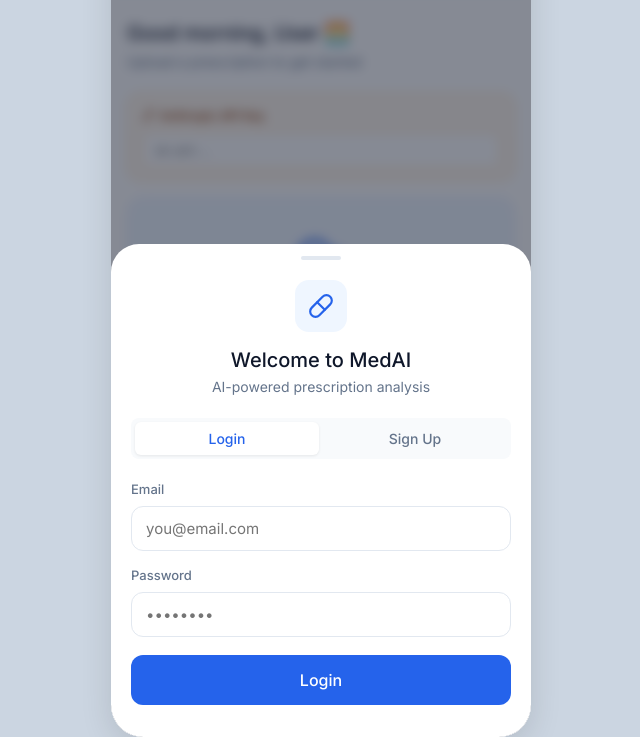
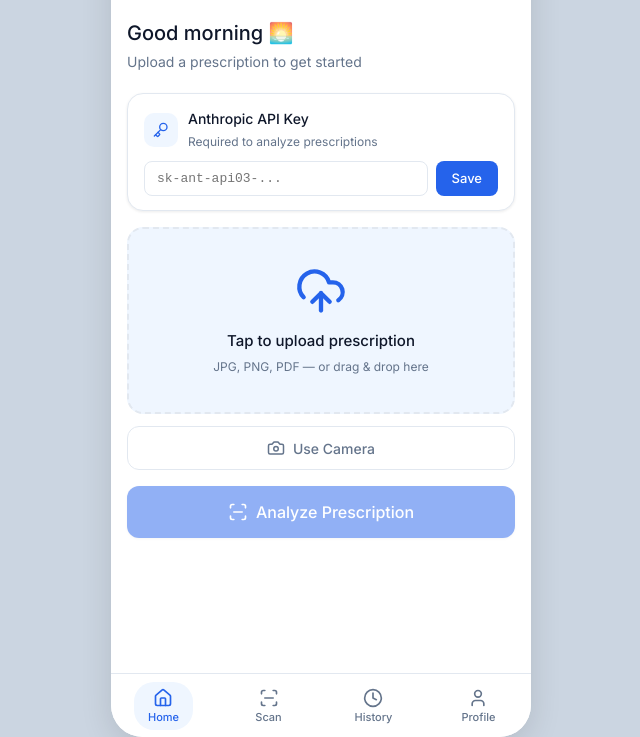
Before and after one commit to Gnani242/Medican, a plain HTML site: page index.html in a window 1280 px wide. Shown: the part 63-800 px from the top of the page, without its empty margins (319-959 px from the left). Drawn offline with nearby package versions, Linux system fonts and the light colour scheme.

Commit message:
update project

```diff
--- a/index.html
+++ b/index.html
@@ -202,113 +202,7 @@ a       { text-decoration: none; }
 .nav-tab.active .nav-pill-wrap { background: var(--primary-light); }
 .nav-tab svg { width: 20px; height: 20px; }
 
-/* ============================================================
-   SECTION: Auth Modal (Login / Signup)
-   ============================================================ */
-.modal-overlay {
-  position: absolute;
-  inset: 0;
-  background: rgba(15, 23, 42, 0.5);
-  backdrop-filter: blur(6px);
-  -webkit-backdrop-filter: blur(6px);
-  display: flex;
-  align-items: flex-end;
-  z-index: 100;
-  border-radius: 32px;
-  overflow: hidden;
-}
-
-.modal-sheet {
-  width: 100%;
-  background: var(--surface);
-  border-radius: 28px 28px 32px 32px;
-  padding: 12px 20px 32px;
-  animation: sheetUp 300ms ease both;
-}
-
-@keyframes sheetUp {
-  from { transform: translateY(100%); }
-  to   { transform: translateY(0); }
-}
-
-.modal-drag-bar {
-  width: 40px; height: 4px;
-  background: var(--border);
-  border-radius: 2px;
-  margin: 0 auto 20px;
-}
-
-.modal-icon {
-  width: 52px; height: 52px;
-  background: var(--primary-light);
-  border-radius: 14px;
-  display: flex; align-items: center; justify-content: center;
-  color: var(--primary);
-  margin: 0 auto 12px;
-}
-.modal-icon svg { width: 26px; height: 26px; }
-
-.modal-title { font-size: 20px; font-weight: 500; text-align: center; }
-.modal-sub   { font-size: 14px; color: var(--text-secondary); text-align: center; margin-bottom: 20px; }
-
-.tab-row {
-  display: flex;
-  gap: 4px;
-  background: var(--bg);
-  border-radius: var(--radius-sm);
-  padding: 4px;
-  margin-bottom: 20px;
-}
-.tab-btn {
-  flex: 1;
-  padding: 8px;
-  border-radius: 6px;
-  font-size: 14px;
-  font-weight: 500;
-  color: var(--text-secondary);
-  transition: all 0.2s;
-  text-align: center;
-}
-.tab-btn.active {
-  background: var(--surface);
-  color: var(--primary);
-  box-shadow: var(--shadow-sm);
-}
-
-.field { margin-bottom: 14px; }
-.field label {
-  display: block;
-  font-size: 13px;
-  font-weight: 500;
-  color: var(--text-secondary);
-  margin-bottom: 6px;
-}
-.field input {
-  width: 100%;
-  padding: 12px 14px;
-  border: 1.5px solid var(--border);
-  border-radius: var(--radius-md);
-  font-size: 15px;
-  color: var(--text-primary);
-  background: var(--surface);
-  outline: none;
-  transition: border-color 0.2s;
-}
-.field input:focus { border-color: var(--primary); }
-
-.modal-cta {
-  width: 100%;
-  height: 50px;
-  background: var(--primary);
-  color: white;
-  border-radius: var(--radius-md);
-  font-size: 16px;
-  font-weight: 500;
-  transition: all 0.2s;
-  margin-top: 4px;
-}
-.modal-cta:hover { background: var(--primary-dark); transform: translateY(-1px); box-shadow: var(--shadow-md); }
-.modal-cta:active { transform: scale(0.97); }
+/* (Auth modal removed) */
 
 /* ============================================================
    SECTION: Home Page
@@ -317,35 +211,77 @@ a       { text-decoration: none; }
 .greeting h2 { font-size: 20px; font-weight: 500; }
 .greeting p  { font-size: 14px; color: var(--text-secondary); margin-top: 2px; }
 
-/* API Key Banner */
-.key-banner {
-  background: #FFF7ED;
-  border: 1px solid #FED7AA;
-  border-radius: var(--radius-md);
-  padding: 12px 14px;
+/* API Key Card */
+.key-card {
+  background: var(--surface);
+  border: 1.5px solid var(--border);
+  border-radius: var(--radius-lg);
+  padding: 14px 16px;
   margin-bottom: 16px;
+  box-shadow: var(--shadow-sm);
 }
-.key-banner label {
-  display: block;
-  font-size: 12px;
-  font-weight: 600;
-  color: #92400E;
-  margin-bottom: 6px;
+.key-card.has-key {
+  border-color: #A7F3D0;
+  background: #F0FDF9;
+}
+.key-card-top {
   display: flex;
   align-items: center;
-  gap: 5px;
+  gap: 10px;
+  margin-bottom: 10px;
 }
-.key-banner input {
-  width: 100%;
+.key-card-icon {
+  width: 34px; height: 34px;
+  background: var(--primary-light);
+  border-radius: 10px;
+  display: flex; align-items: center; justify-content: center;
+  color: var(--primary);
+  flex-shrink: 0;
+}
+.key-card-icon svg { width: 16px; height: 16px; }
+.key-card.has-key .key-card-icon { background: #DCFCE7; color: var(--success); }
+.key-card-title { font-size: 14px; font-weight: 500; color: var(--text-primary); }
+.key-card-sub   { font-size: 12px; color: var(--text-secondary); margin-top: 1px; }
+.key-input-row {
+  display: flex;
+  gap: 8px;
+}
+.key-input-row input {
+  flex: 1;
   padding: 9px 12px;
-  border: 1px solid #FED7AA;
+  border: 1.5px solid var(--border);
   border-radius: var(--radius-sm);
   font-size: 13px;
+  color: var(--text-primary);
   background: white;
-  color: var(--text-primary);
   outline: none;
+  transition: border-color 0.2s;
+  font-family: monospace;
 }
-.key-banner input:focus { border-color: var(--primary); }
+.key-input-row input:focus { border-color: var(--primary); }
+.key-save-btn {
+  padding: 9px 16px;
+  background: var(--primary);
+  color: white;
+  border-radius: var(--radius-sm);
+  font-size: 13px;
+  font-weight: 500;
+  white-space: nowrap;
+  transition: all 0.2s;
+  flex-shrink: 0;
+}
+.key-save-btn:hover { background: var(--primary-dark); }
+.key-saved-badge {
+  display: none;
+  align-items: center;
+  gap: 5px;
+  font-size: 12px;
+  color: var(--success);
+  margin-top: 6px;
+  font-weight: 500;
+}
+.key-card.has-key .key-saved-badge { display: flex; }
+.key-saved-badge svg { width: 14px; height: 14px; }
 
 /* Upload Zone */
 .upload-zone {
@@ -792,36 +728,7 @@ a       { text-decoration: none; }
 <!-- SECTION: App Shell -->
 <div class="app-shell" id="appShell">
 
-  <!-- SECTION: Auth Modal -->
-  <div class="modal-overlay" id="authModal">
-    <div class="modal-sheet">
-      <div class="modal-drag-bar"></div>
-      <div class="modal-icon"><i data-lucide="pill"></i></div>
-      <p class="modal-title">Welcome to MedAI</p>
-      <p class="modal-sub">AI-powered prescription analysis</p>
-
-      <div class="tab-row">
-        <button class="tab-btn active" id="tabLogin"  onclick="switchAuthTab('login')">Login</button>
-        <button class="tab-btn"        id="tabSignup" onclick="switchAuthTab('signup')">Sign Up</button>
-      </div>
-
-      <form id="authForm" onsubmit="handleAuth(event)">
-        <div class="field hidden" id="nameField">
-          <label>Full Name</label>
-          <input type="text" id="inpName" placeholder="Your name">
-        </div>
-        <div class="field">
-          <label>Email</label>
-          <input type="email" id="inpEmail" placeholder="you@email.com" required>
-        </div>
-        <div class="field">
-          <label>Password</label>
-          <input type="password" id="inpPass" placeholder="••••••••" required>
-        </div>
-        <button type="submit" class="modal-cta" id="authCta">Login</button>
-      </form>
-    </div>
-  </div>
+  <!-- Auth modal removed -->
 
   <!-- SECTION: Top App Bar -->
   <header class="app-bar">
@@ -845,9 +752,23 @@ a       { text-decoration: none; }
         <p>Upload a prescription to get started</p>
       </div>
 
-      <div class="key-banner">
-        <label><i data-lucide="key" style="width:13px;height:13px;display:inline;"></i> Anthropic API Key</label>
-        <input type="password" id="apiKeyInput" placeholder="sk-ant-..." oninput="onApiKeyInput()">
+      <!-- API Key Card -->
+      <div class="key-card" id="keyCard">
+        <div class="key-card-top">
+          <div class="key-card-icon"><i data-lucide="key"></i></div>
+          <div>
+            <div class="key-card-title">Anthropic API Key</div>
+            <div class="key-card-sub">Required to analyze prescriptions</div>
+          </div>
+        </div>
+        <div class="key-input-row">
+          <input type="password" id="apiKeyInput" placeholder="sk-ant-api03-...">
+          <button class="key-save-btn" onclick="saveApiKey()">Save</button>
+        </div>
+        <div class="key-saved-badge">
+          <i data-lucide="check-circle-2"></i>
+          API key saved — ready to analyze
+        </div>
       </div>
 
       <!-- Upload Zone (drag & drop) -->
@@ -1026,14 +947,7 @@ function boot() {
   setGreeting();
   loadApiKey();
   updateLangUI();
-
-  const user = getUser();
-  if (user) {
-    closeModal();
-    syncProfileUI(user);
-  } else {
-    document.getElementById('authModal').style.display = 'flex';
-  }
+  syncProfileUI();
 }
 
 /* ---------- GREETING ---------- */
@@ -1041,67 +955,38 @@ function setGreeting() {
   const h    = new Date().getHours();
   const time = h < 12 ? 'morning' : h < 17 ? 'afternoon' : 'evening';
   const emoji = h < 12 ? '🌅' : h < 17 ? '☀️' : '🌙';
-  const user = getUser();
-  const name = user?.name || 'User';
-  document.getElementById('greetingText').textContent = `Good ${time}, ${name} ${emoji}`;
+  document.getElementById('greetingText').textContent = `Good ${time} ${emoji}`;
 }
 
-/* ---------- AUTH ---------- */
-function getUser() {
-  try { return JSON.parse(localStorage.getItem('medai_user')); } catch { return null; }
-}
-
-function closeModal() {
-  document.getElementById('authModal').style.display = 'none';
-}
-
-function switchAuthTab(mode) {
-  authMode = mode;
-  document.getElementById('tabLogin').classList.toggle('active', mode === 'login');
-  document.getElementById('tabSignup').classList.toggle('active', mode === 'signup');
-  document.getElementById('nameField').classList.toggle('hidden', mode === 'login');
-  document.getElementById('authCta').textContent = mode === 'login' ? 'Login' : 'Create Account';
-}
-
-function handleAuth(e) {
-  e.preventDefault();
-  const email = document.getElementById('inpEmail').value.trim();
-  const raw   = document.getElementById('inpName').value.trim();
-  const name  = raw || email.split('@')[0];
-  if (!email) return;
-  const user = { name, email };
-  localStorage.setItem('medai_user', JSON.stringify(user));
-  closeModal();
-  syncProfileUI(user);
-  setGreeting();
-}
-
-function syncProfileUI(user) {
-  document.getElementById('profileName').textContent  = user.name  || 'User';
-  document.getElementById('profileEmail').textContent = user.email || '—';
+function syncProfileUI() {
   const cnt = getHistory().length;
-  document.getElementById('profileScanCount').innerHTML = `${cnt} scan${cnt !== 1 ? 's' : ''} <i data-lucide="chevron-right"></i>`;
+  const el  = document.getElementById('profileScanCount');
+  if (el) el.innerHTML = `${cnt} scan${cnt !== 1 ? 's' : ''} <i data-lucide="chevron-right"></i>`;
   lucide.createIcons();
 }
 
 function logout() {
-  if (!confirm('Log out of MedAI?')) return;
-  localStorage.removeItem('medai_user');
-  document.getElementById('inpEmail').value = '';
-  document.getElementById('inpPass').value  = '';
-  document.getElementById('inpName').value  = '';
-  document.getElementById('authModal').style.display = 'flex';
+  if (!confirm('Clear saved API key?')) return;
+  localStorage.removeItem('medai_apikey');
+  document.getElementById('apiKeyInput').value = '';
+  document.getElementById('keyCard').classList.remove('has-key');
+  lucide.createIcons();
 }
 
 /* ---------- API KEY ---------- */
-function onApiKeyInput() {
+function saveApiKey() {
   const v = document.getElementById('apiKeyInput').value.trim();
-  if (v) localStorage.setItem('medai_apikey', v);
+  if (!v) { alert('Please enter your Anthropic API key first.'); return; }
+  localStorage.setItem('medai_apikey', v);
+  document.getElementById('keyCard').classList.add('has-key');
+  lucide.createIcons();
 }
 
 function loadApiKey() {
   const k = localStorage.getItem('medai_apikey') || '';
   document.getElementById('apiKeyInput').value = k;
+  if (k) document.getElementById('keyCard').classList.add('has-key');
+  lucide.createIcons();
 }
 
 function getApiKey() {
@@ -1187,7 +1072,7 @@ warnings can be null if none. If no medicines found, return: []`;
         'anthropic-dangerous-direct-browser-access': 'true'
       },
       body: JSON.stringify({
-        model: 'claude-sonnet-4-20250514',
+        model: 'claude-3-5-sonnet-20241022',
         max_tokens: 1500,
         messages: [{
           role: 'user',
@@ -1200,8 +1085,12 @@ warnings can be null if none. If no medicines found, return: []`;
     });
 
     if (!resp.ok) {
-      const err = await resp.json().catch(() => ({}));
-      throw new Error(err?.error?.message || `HTTP ${resp.status}`);
+      const errBody = await resp.json().catch(() => ({}));
+      const errMsg  = errBody?.error?.message || '';
+      if (resp.status === 401) {
+        throw new Error('__AUTH__');
+      }
+      throw new Error(errMsg || `API error (HTTP ${resp.status})`);
     }
 
     const data    = await resp.json();
@@ -1215,7 +1104,8 @@ warnings can be null if none. If no medicines found, return: []`;
     switchPage('results');
 
   } catch (err) {
-    renderError(String(err?.message || err));
+    const msg = String(err?.message || err);
+    renderError(msg);
     switchPage('results');
   }
 }
@@ -1258,16 +1148,26 @@ function renderResults(meds) {
 }
 
 function renderError(msg) {
-  document.getElementById('resultsContent').innerHTML = buildErrorCard('Analysis failed', msg || 'An error occurred. Please try again.');
+  const isAuth = msg === '__AUTH__';
+  const title  = isAuth ? '❌ Invalid API Key (HTTP 401)' : 'Analysis failed';
+  const body   = isAuth
+    ? 'Your API key was rejected. Make sure you copied it correctly from console.anthropic.com/settings/keys'
+    : (msg || 'An unknown error occurred. Please try again.');
+  const actions = isAuth
+    ? `<a href="https://console.anthropic.com/settings/keys" target="_blank"
+         style="display:inline-block;padding:8px 18px;background:var(--primary);color:white;border-radius:var(--radius-sm);font-size:14px;font-weight:500;text-decoration:none;">
+         Get API Key
+       </a>
+       <button class="retry-btn" style="background:var(--text-secondary);" onclick="switchPage('home')">Fix Key</button>`
+    : `<button class="retry-btn" onclick="analyzeImage()">Retry</button>`;
+
+  document.getElementById('resultsContent').innerHTML = `
+    <div class="err-card">
+      <h4><i data-lucide="alert-circle"></i> ${esc(title)}</h4>
+      <p>${esc(body)}</p>
+      <div style="display:flex;gap:8px;flex-wrap:wrap;margin-top:4px;">${actions}</div>
+    </div>`;
   lucide.createIcons();
-}
-
-function buildErrorCard(title, msg, isScan) {
-  return `<div class="err-card">
-    <h4><i data-lucide="alert-circle"></i> ${esc(title)}</h4>
-    <p>${esc(msg)}</p>
-    <button class="retry-btn" onclick="${isScan ? 'startNewScan()' : 'analyzeImage()'}">${isScan ? 'Try Again' : 'Retry'}</button>
-  </div>`;
 }
 
 /* ---------- PAGE NAVIGATION ---------- */
@@ -1335,7 +1235,7 @@ async function translateToTelugu(meds, apiKey) {
       'anthropic-dangerous-direct-browser-access': 'true'
     },
     body: JSON.stringify({
-      model: 'claude-sonnet-4-20250514',
+      model: 'claude-3-5-sonnet-20241022',
       max_tokens: 1500,
       messages: [{
         role: 'user',
```
